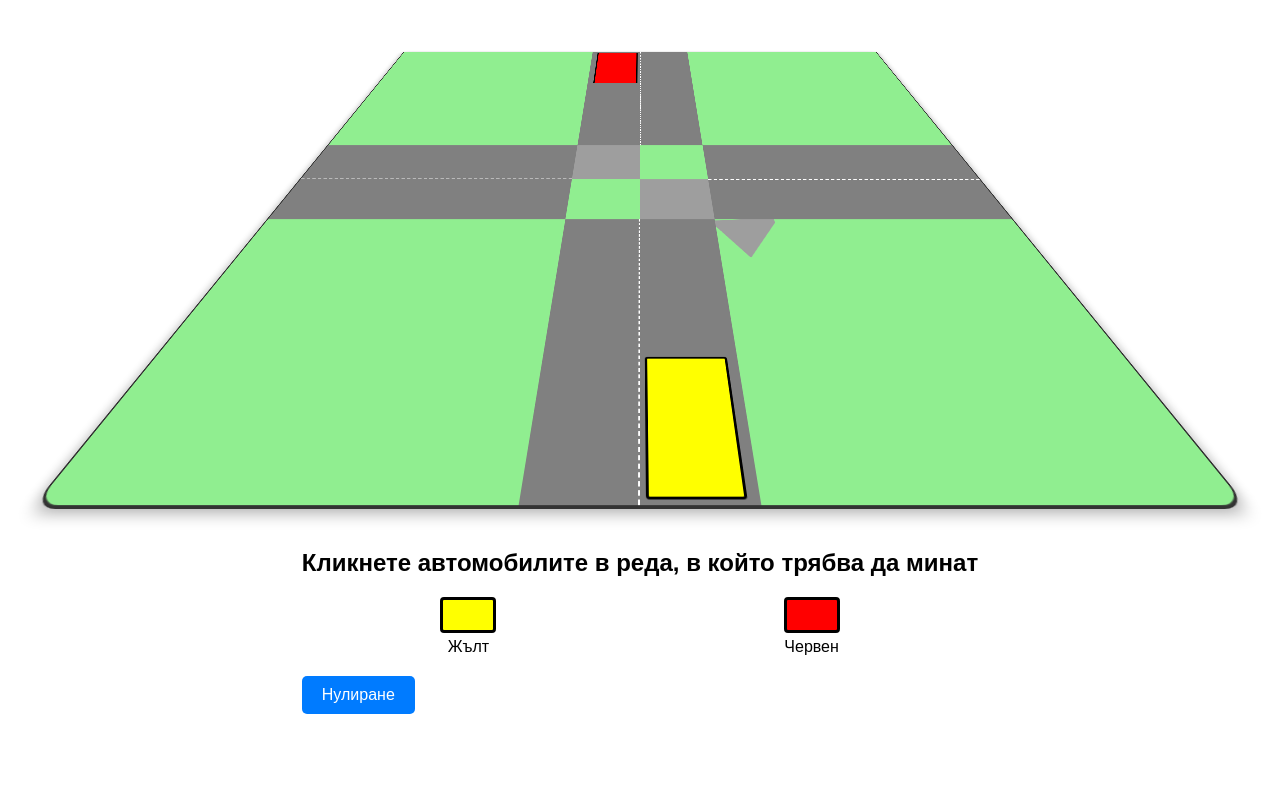
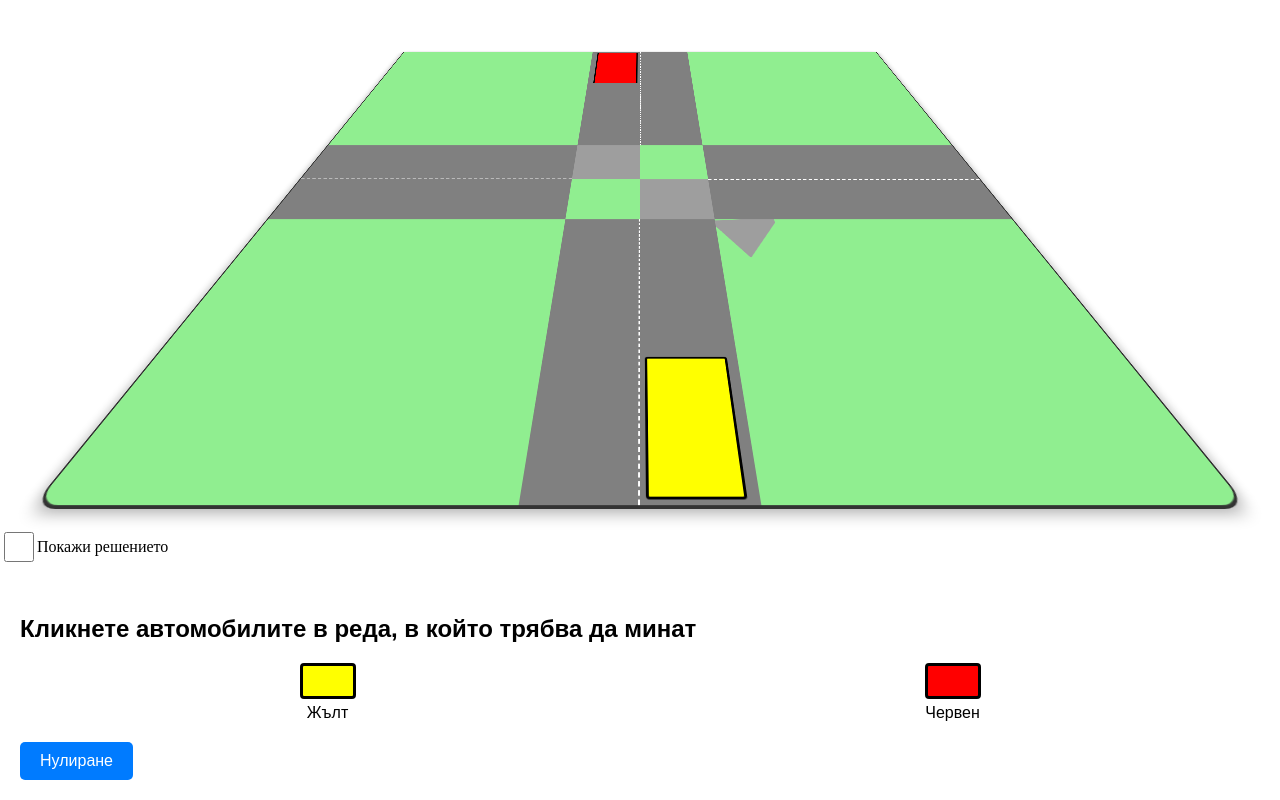
Before and after one commit to SimeonRolev/listovki, a React (Vite) app: page / in a window 1280 px wide. Shown: the part 423-1223 px from the top of the page. Before the commit the page ends 1177 px from the top, so only its background shows below. Built offline with nearby package versions, Linux system fonts and the light colour scheme; grey boxes are pictures that could not be loaded.

Commit message:
Create new task on success

```diff
--- a/src/App.jsx
+++ b/src/App.jsx
@@ -1,10 +1,16 @@
-import { useState } from 'react'
+import React, { useState } from 'react'
 import './App.css'
 import Crossroads from './components/Crossroads'
 import Task from './models/Task'
+import TestPriorityOrder from './components/TestPriorityOrder'
+import Solution from './components/Solution'
 
 function App() {
   const [task, setTask] = useState(new Task())
+  const [showSolution, setShowSolution] = React.useState(false);
+  const onTestSuccess = () => {
+    generateNewTask();
+  };
 
   const generateNewTask = () => {
     setTask(new Task())
@@ -16,10 +22,34 @@ function App() {
 
   return (
     <div className="app">
-        <button onClick={generateNewTask} className="new-task-btn">
-          Пак - <span role="img" aria-label="pear">🍐</span>
-        </button>
-        <Crossroads task={task} />
+      <button onClick={generateNewTask} className="new-task-btn">
+        Пак - <span role="img" aria-label="pear">🍐</span>
+      </button>
+      <Crossroads task={task} />
+      <div className='test-option'>
+        {<input
+          type="checkbox"
+          checked={showSolution}
+          onChange={() => setShowSolution(!showSolution)}
+          className="solution-checkbox"
+        />}
+        <label className="solution-label">Покажи решението</label>
+        <br />
+      </div>
+
+      {showSolution && (
+        <Solution
+          task={task}
+        />
+      )}
+      {!showSolution && (
+        <TestPriorityOrder
+          key={task.createdAt}
+          task={task}
+          onSuccess={onTestSuccess}
+        />
+        // <Test task={task} />
+      )}
     </div>
   )
 }
--- a/src/components/Crossroads.jsx
+++ b/src/components/Crossroads.jsx
@@ -22,11 +22,6 @@ const Road = ({ position, car, children }) => {
 const Crossroads = ({ task }) => {
     const myCar = task.myCar;
     const otherCars = task.cars.filter(car => car.position !== 'me');
-    const [showSolution, setShowSolution] = React.useState(false);
-
-    const onTestSuccess = () => {
-        setShowSolution(true);
-    };
 
     const renderTrafficSign = (sign) => {
         if (sign === TrafficSign.NONE) return null;
@@ -74,19 +69,6 @@ const Crossroads = ({ task }) => {
                 <Road position={Position.WEST} car={westCar} />
                 <Road position={Position.EAST} car={eastCar} />
             </div>
-            {showSolution && (
-                <Solution
-                    task={task}
-                />
-            )}
-            {!showSolution && (
-                <TestPriorityOrder
-                    key={task.createdAt}
-                    task={task}
-                    onSuccess={onTestSuccess}
-                />
-                // <Test task={task} />
-            )}
         </div>
     );
 };
--- a/src/components/TestPriorityOrder.jsx
+++ b/src/components/TestPriorityOrder.jsx
@@ -2,6 +2,7 @@ import React, { useState } from 'react';
 import Car from './Car.jsx';
 import { t } from '../models/index.js';
 
+// TODO: Equal priority handler
 const TestPriorityOrder = ({ task, onSuccess }) => {
     const solution = task.solution;
     const [clickedOrder, setClickedOrder] = useState([]);
@@ -34,11 +35,12 @@ const TestPriorityOrder = ({ task, onSuccess }) => {
             orderToCheck.length === correctOrder.length &&
             orderToCheck.every((color, index) => color === correctOrder[index]);
 
-        setCheckOrderError(isCorrect ? 'Правилно!' : `Грешка! Правилният ред е: ${correctOrder.join(', ')}`);
+        setCheckOrderError(isCorrect ? 'Правилно!' : `Грешка!`);
         setIsCompleted(true);
-
         if (isCorrect) {
-            onSuccess?.();
+            setTimeout(() => {
+                onSuccess();
+            }, 1000)
         }
     };
 
@@ -115,23 +117,6 @@ const TestPriorityOrder = ({ task, onSuccess }) => {
                     Нулиране
                 </button>
 
-                {clickedOrder.length === task.cars.length && !isCompleted && (
-                    <button
-                        onClick={() => checkOrder()}
-                        style={{
-                            padding: '10px 20px',
-                            fontSize: '16px',
-                            backgroundColor: '#4CAF50',
-                            color: 'white',
-                            border: 'none',
-                            borderRadius: '4px',
-                            cursor: 'pointer'
-                        }}
-                    >
-                        Проверка
-                    </button>
-                )}
-
                 {checkOrderError && (
                     <div style={{
                         marginTop: '10px',
```
